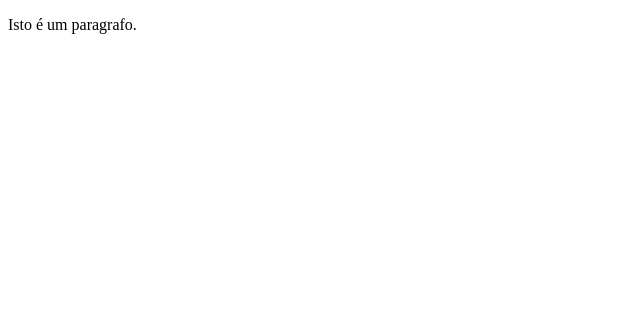
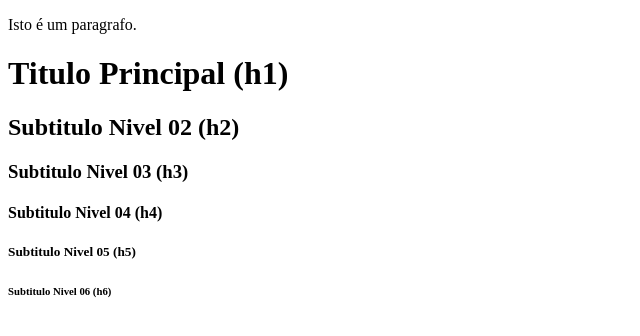
Before and after one commit to AsthrogildoSilva/ModuloHTMLSantanderCode, a plain HTML site: page index.html in a window 1280 px wide. Shown: the whole page, without its empty margins (0-640 px from the left). Drawn offline with Linux system fonts and the light colour scheme.

Commit message:
Adicionando as Tags de titulos H1 ate H6

```diff
--- a/index.html
+++ b/index.html
@@ -9,5 +9,11 @@
 <body>
     <p> Isto é um paragrafo.</p>
     <!-- Adicionando um comentario ao site Web, o mesmo não será mostrado. -->
+    <h1>Titulo Principal (h1)</h1>
+    <h2>Subtitulo Nivel 02 (h2)</h2>
+    <h3>Subtitulo Nivel 03 (h3)</h3>
+    <h4>Subtitulo Nivel 04 (h4)</h4>
+    <h5>Subtitulo Nivel 05 (h5)</h5>
+    <h6>Subtitulo Nivel 06 (h6)</h6>
 </body>
 </html>
```
